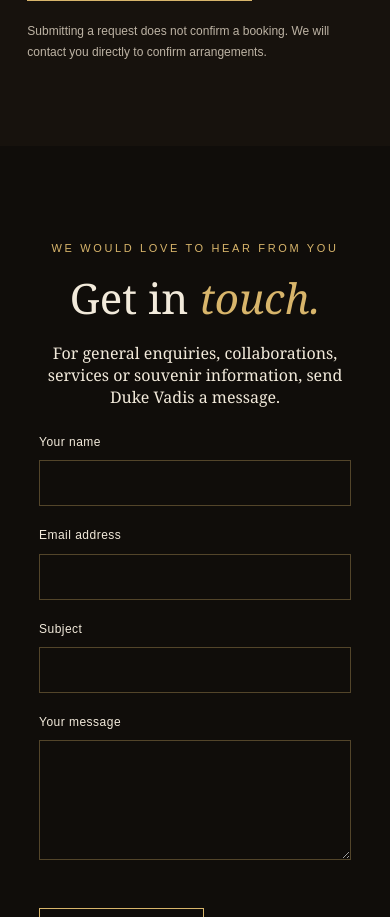
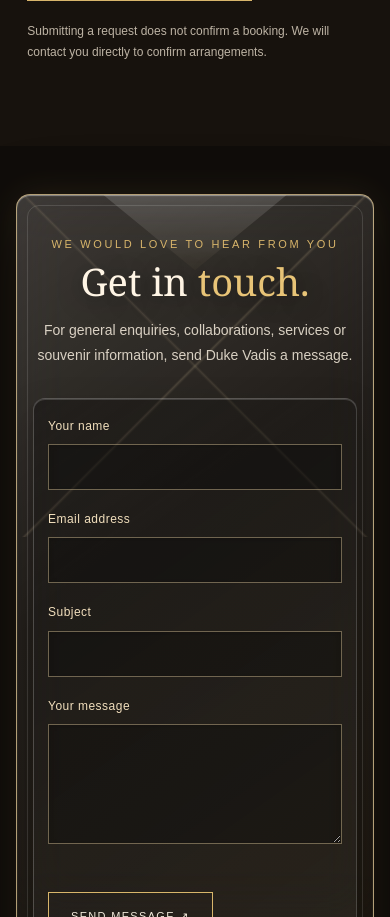
Before and after one commit to boyvadisdebarge-cyber/duke-vadis-official, a Django app: page / in a window 390 px wide. Shown: the part 5583-6500 px from the top of the page. Run offline with Django 5.2, Linux system fonts and the light colour scheme; data comes from the database, SQL or seed files in the repository; data that the repository does not hold is empty.

Commit message:
Add responsive glass envelope contact styling

```diff
--- a/static/css/site.css
+++ b/static/css/site.css
@@ -244,3 +244,24 @@ animation:worship-smoke-rise 19s ease-in-out infinite alternate}
 @keyframes worship-smoke-rise{0%{transform:translate3d(0,5%,0) scale(1);opacity:.28}100%{transform:translate3d(0,-8%,0) scale(1.12);opacity:.5}}
 @media(max-width:620px){#services .worship-crowd{opacity:.2}#services .worship-scene:before{filter:blur(22px);opacity:.34}}
 @media(prefers-reduced-motion:reduce){#services .worship-scene:before{animation:none}}
+
+
+/* Transparent glass envelope for the Get in Touch experience */
+.connect{position:relative;isolation:isolate;padding:clamp(64px,9vw,118px) clamp(20px,6vw,88px)}
+.contact-envelope{position:relative;isolation:isolate;max-width:980px;margin:0 auto;padding:clamp(30px,5vw,68px);overflow:hidden;border:1px solid rgba(238,211,158,.72);border-radius:18px;background:linear-gradient(145deg,rgba(255,255,255,.19),rgba(255,255,255,.075) 42%,rgba(216,181,107,.055) 100%);box-shadow:inset 0 1px 1px rgba(255,255,255,.42),inset 0 -1px rgba(255,255,255,.08),0 28px 80px rgba(0,0,0,.48),0 0 34px rgba(216,181,107,.12);backdrop-filter:blur(26px) saturate(155%);-webkit-backdrop-filter:blur(26px) saturate(155%)}
+.contact-envelope:before{content:"";position:absolute;inset:10px;border:1px solid rgba(255,255,255,.13);border-radius:12px;pointer-events:none;z-index:-1}
+.contact-envelope:after{content:"";position:absolute;left:0;right:0;top:0;height:42%;background:linear-gradient(135deg,transparent 49.6%,rgba(245,220,174,.22) 50%,transparent 50.5%),linear-gradient(225deg,transparent 49.6%,rgba(245,220,174,.16) 50%,transparent 50.5%);opacity:.68;pointer-events:none;z-index:-1}
+.envelope-fold{position:absolute;top:-1px;left:50%;width:min(52%,470px);height:clamp(70px,10vw,130px);transform:translateX(-50%);clip-path:polygon(0 0,100% 0,50% 100%);background:linear-gradient(180deg,rgba(255,255,255,.2),rgba(216,181,107,.055));border-top:1px solid rgba(255,255,255,.25);filter:drop-shadow(0 5px 8px rgba(0,0,0,.15));opacity:.78;pointer-events:none}
+.envelope-content{position:relative;z-index:1;max-width:760px;margin:0 auto;text-align:center}
+.contact-envelope h2{margin:12px 0 16px;font-size:clamp(38px,5.5vw,66px);font-weight:400;color:#fff5e5;text-shadow:0 3px 22px rgba(0,0,0,.5)}
+.contact-envelope h2 em{color:#e8c477;font-style:normal}
+.contact-envelope .envelope-content>p:not(.eyebrow){max-width:620px;margin:0 auto 30px;color:rgba(255,245,229,.82);font:14px/1.8 Arial,sans-serif}
+.contact-envelope .site-form{max-width:700px;margin:0 auto;text-align:left;padding:clamp(18px,3vw,30px);border:1px solid rgba(255,255,255,.19);border-radius:12px;background:linear-gradient(145deg,rgba(8,7,6,.34),rgba(255,255,255,.055));box-shadow:inset 0 1px rgba(255,255,255,.16),0 14px 36px rgba(0,0,0,.2)}
+.contact-envelope .site-form label{color:#f2dfbd}
+.contact-envelope .site-form input,.contact-envelope .site-form textarea,.contact-envelope .site-form select{border-color:rgba(236,211,165,.42);background:rgba(7,7,7,.34);color:#fff8eb;box-shadow:inset 0 1px 5px rgba(0,0,0,.2)}
+.contact-envelope .site-form input:focus,.contact-envelope .site-form textarea:focus,.contact-envelope .site-form select:focus{outline:2px solid rgba(232,196,119,.58);outline-offset:2px}
+.contact-envelope .contact-details{display:flex;justify-content:center;align-items:center;flex-wrap:wrap;gap:12px 26px;margin-top:26px;color:#f1dfbd;font:13px Arial,sans-serif}
+.contact-envelope .contact-details a,.contact-envelope .contact-details span{color:inherit;text-decoration:none;padding:9px 13px;border:1px solid rgba(238,211,158,.28);border-radius:999px;background:rgba(255,255,255,.07)}
+.contact-envelope .contact-details a:hover{border-color:#e8c477;color:#ffe5ad}
+@media(max-width:620px){.connect{padding:48px 16px}.contact-envelope{padding:32px 16px 24px;border-radius:14px}.envelope-fold{height:76px}.contact-envelope .site-form{padding:18px 14px}.contact-envelope .contact-details{flex-direction:column;gap:10px}.contact-envelope .contact-details a,.contact-envelope .contact-details span{max-width:100%;overflow-wrap:anywhere}}
+@media(prefers-reduced-transparency:reduce){.contact-envelope{backdrop-filter:none;-webkit-backdrop-filter:none;background:rgba(25,21,15,.96)}}
```
